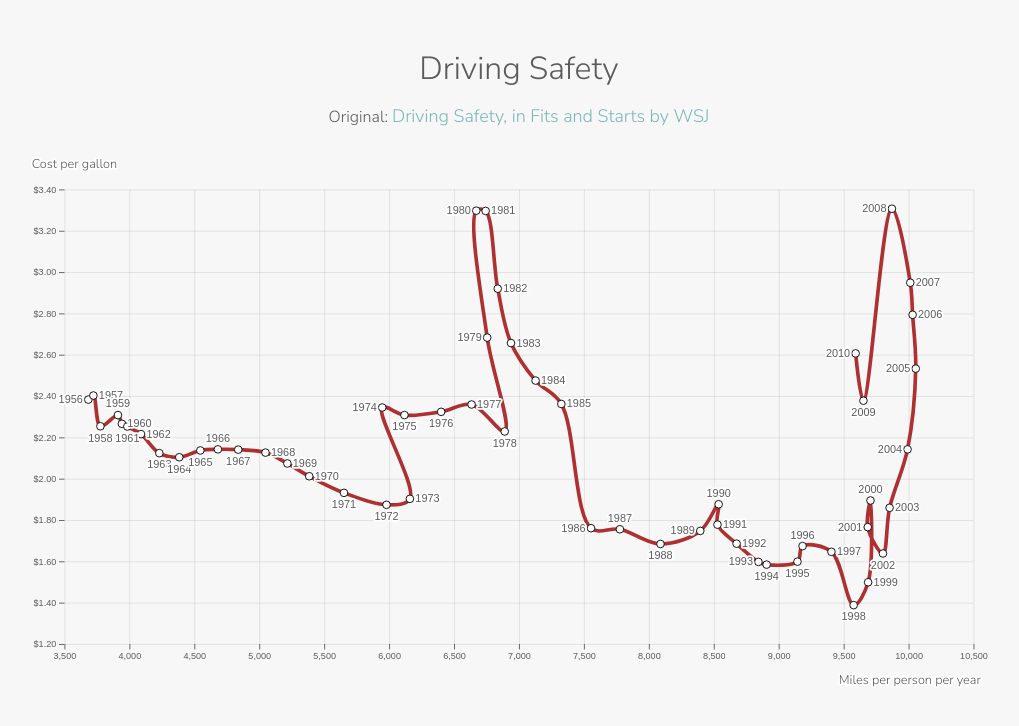
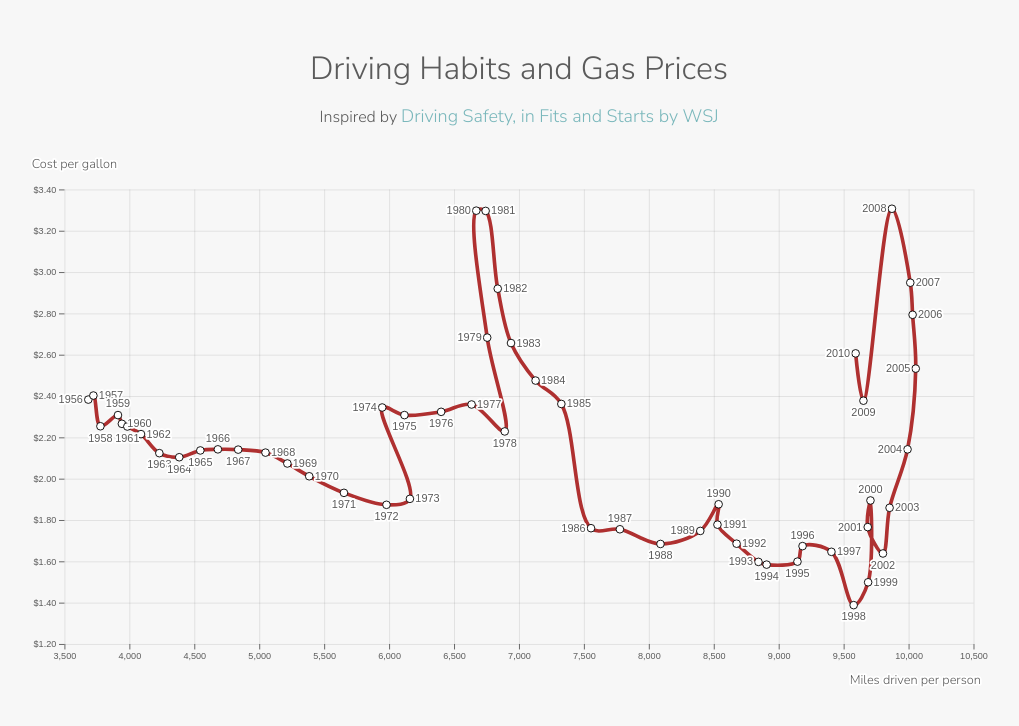
Before and after one commit to yingyangle/visualization-ps1, a plain HTML site: page lab8/index.html in a window 1280 px wide. Shown: the whole page, without its empty margins (121-1140 px from the left). Drawn offline with nearby package versions, Linux system fonts and the light colour scheme.

Commit message:
minor title change

```diff
--- a/lab5/script.js
+++ b/lab5/script.js
@@ -39,7 +39,7 @@ yAxisLabel = svg.append('text')
 
 //////////////////// CHART UPDATE FUNCTION ////////////////////
 
-function update(data, category){
+function update(data, category) {
 
 	// update data
 	category = document.querySelector('#category').value
--- a/lab8/index.html
+++ b/lab8/index.html
@@ -37,8 +37,8 @@
 
 		<div id="container" class="text-center">
 
-			<h2 id="title">Driving Safety</h2>
-			<h6>Original: <a href="https://archive.nytimes.com/www.nytimes.com/interactive/2012/09/17/science/driving-safety-in-fits-and-starts.html" target="_blank">Driving Safety, in Fits and Starts by WSJ</a></h6>
+			<h2 id="title">Driving Habits and Gas Prices</h2>
+			<h6>Inspired by <a href="https://archive.nytimes.com/www.nytimes.com/interactive/2012/09/17/science/driving-safety-in-fits-and-starts.html" target="_blank">Driving Safety, in Fits and Starts by WSJ</a></h6>
 
 			<!-- CHART -->
 			<div id="chart"></div>
--- a/lab8/script.js
+++ b/lab8/script.js
@@ -68,7 +68,7 @@ d3.csv('driving.csv', d3.autoType).then(data => {
 		.attr('text-anchor', 'end')
 		.attr('font-size', 14)
 		.attr('fill', '#5b5b5b')
-		.text('Miles per person per year')
+		.text('Miles driven per person')
 		.call(halo)
 
 	// line
```
